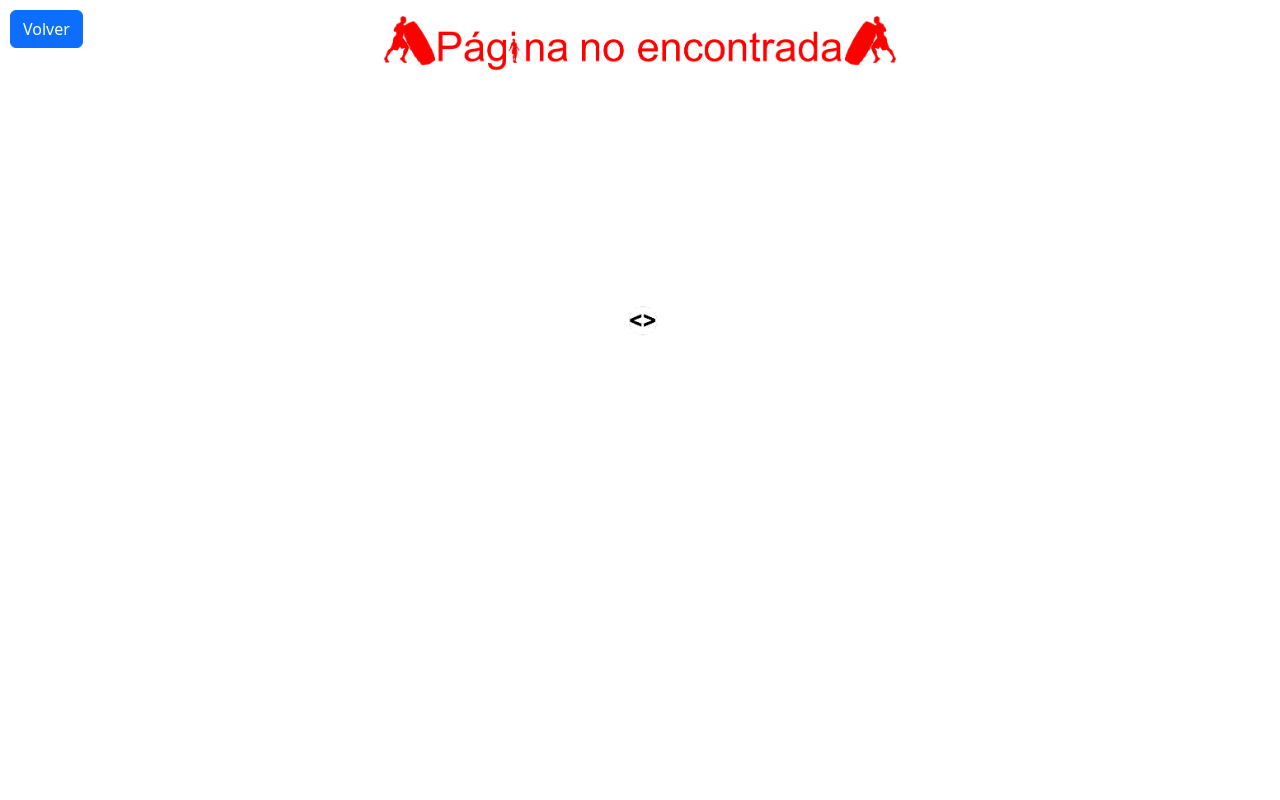
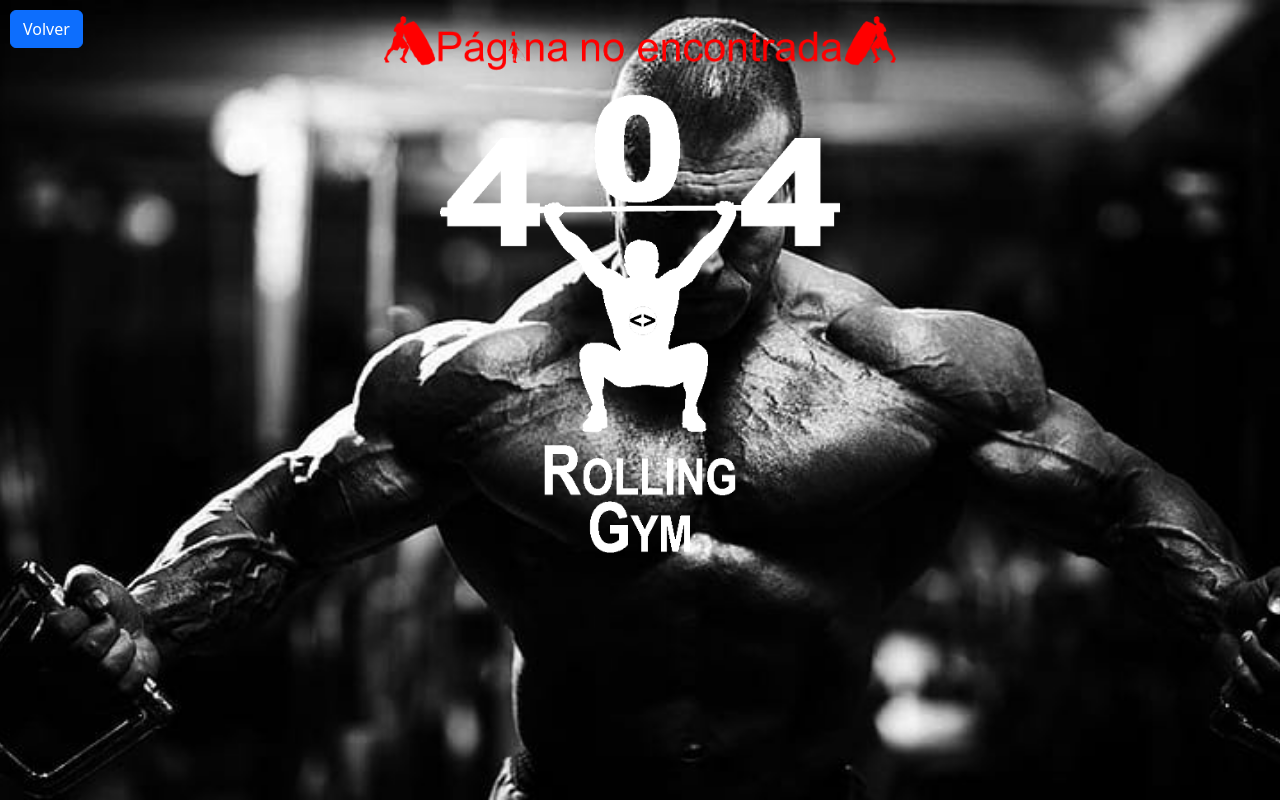
Before and after one commit to AlfonsoWk/ProyectoFinal, a React (Vite) app: page /404 in a window 1280 px wide. Built offline with nearby package versions, Linux system fonts and the light colour scheme.

Commit message:
correccion fondo page 404

```diff
--- a/src/pages/Error404.jsx
+++ b/src/pages/Error404.jsx
@@ -2,7 +2,6 @@
 import error404 from "../images/error404.png";
 import Button from "react-bootstrap/Button";
 import { Link } from "react-router-dom";
-import p404 from "../images/404.jpg";
 import "../css/error404.css";
 
 export const Error404 = () => {
@@ -11,7 +10,14 @@
   };
 
   return (
-    <div style={{ backgroundImage: `${p404}`, backgroundSize: 'cover', backgroundPosition: 'center', minHeight: '100vh' }}>
+    <div
+      style={{
+        backgroundImage: `url('src/images/404.jpg')`,
+        backgroundSize: "cover",
+        backgroundPosition: "center",
+        minHeight: "100vh",
+      }}
+    >
       <div style={{ position: "relative" }}>
         <div
           style={{
@@ -21,7 +27,7 @@
           }}
         >
           <img
-      src= {error404}
+            src={error404}
             alt="pagina Error"
             className="error404"
             /*          style={{
```
Lines whose indentation alone changed are shown as unchanged.
